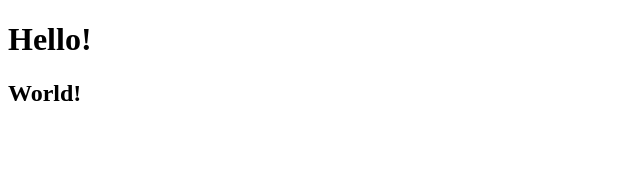
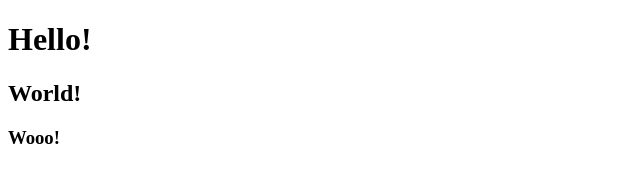
Before and after one commit to 99spark/new-project, a plain HTML site: page index.html in a window 1280 px wide. Shown: the full height of the page, 0-640 px from the left. Drawn offline with Linux system fonts and the light colour scheme.

Commit message:
H3 added

```diff
--- a/index.html
+++ b/index.html
@@ -7,6 +7,7 @@
 <body>
     <h1> Hello!</h1>
     <h2> World!</h2>
+    <h3> Wooo!</h3>
 
 </body>
 </html>
```
